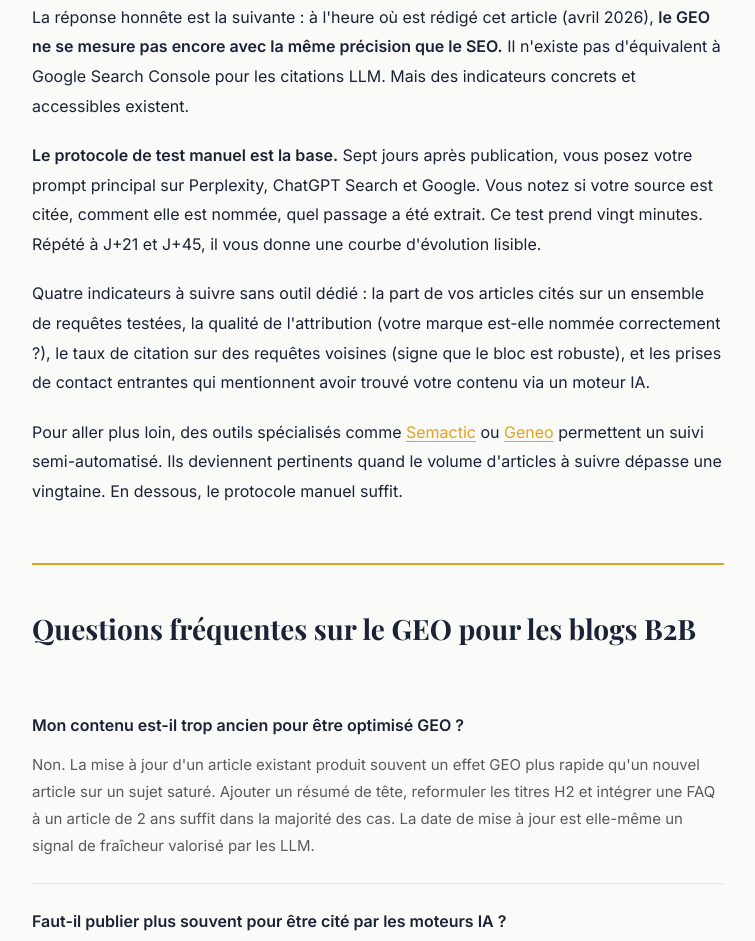
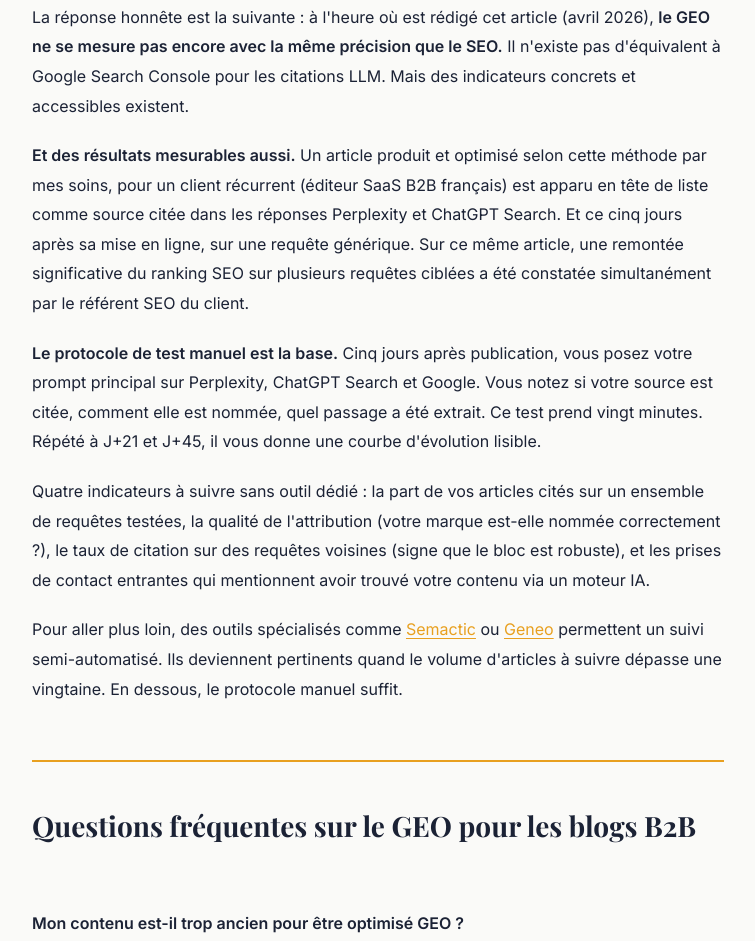
Before and after one commit to abuss44/intelligence-editoriale-lp, a plain HTML site: page blog/blog-b2b-invisible-chatgpt-perplexity-geo/index.html in a window 1280 px wide. Shown: the part 4788-5729 px from the top of the page, without its empty margins (262-1017 px from the left). Drawn offline with nearby package versions, Linux system fonts and the light colour scheme; a web font is replaced by a local one.

Commit message:
Update index.html

```diff
--- a/blog/blog-b2b-invisible-chatgpt-perplexity-geo/index.html
+++ b/blog/blog-b2b-invisible-chatgpt-perplexity-geo/index.html
@@ -635,7 +635,9 @@
 
       <p>La réponse honnête est la suivante : à l'heure où est rédigé cet article (avril 2026), <strong>le GEO ne se mesure pas encore avec la même précision que le SEO.</strong> Il n'existe pas d'équivalent à Google Search Console pour les citations LLM. Mais des indicateurs concrets et accessibles existent.</p>
 
-      <p><strong>Le protocole de test manuel est la base.</strong> Sept jours après publication, vous posez votre prompt principal sur Perplexity, ChatGPT Search et Google. Vous notez si votre source est citée, comment elle est nommée, quel passage a été extrait. Ce test prend vingt minutes. Répété à J+21 et J+45, il vous donne une courbe d'évolution lisible.</p>
+      <p><strong>Et des résultats mesurables aussi.</strong> Un article produit et optimisé selon cette méthode par mes soins, pour un client récurrent (éditeur SaaS B2B français) est apparu en tête de liste comme source citée dans les réponses Perplexity et ChatGPT Search. Et ce cinq jours après sa mise en ligne, sur une requête générique. Sur ce même article, une remontée significative du ranking SEO sur plusieurs requêtes ciblées a été constatée simultanément par le référent SEO du client.</p>
+
+      <p><strong>Le protocole de test manuel est la base.</strong> Cinq jours après publication, vous posez votre prompt principal sur Perplexity, ChatGPT Search et Google. Vous notez si votre source est citée, comment elle est nommée, quel passage a été extrait. Ce test prend vingt minutes. Répété à J+21 et J+45, il vous donne une courbe d'évolution lisible.</p>
 
       <p>Quatre indicateurs à suivre sans outil dédié : la part de vos articles cités sur un ensemble de requêtes testées, la qualité de l'attribution (votre marque est-elle nommée correctement ?), le taux de citation sur des requêtes voisines (signe que le bloc est robuste), et les prises de contact entrantes qui mentionnent avoir trouvé votre contenu via un moteur IA.</p>
 
```
